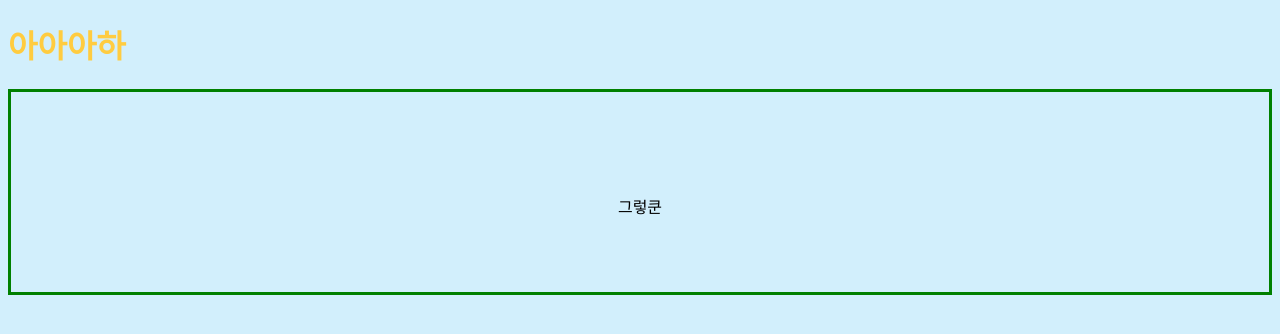
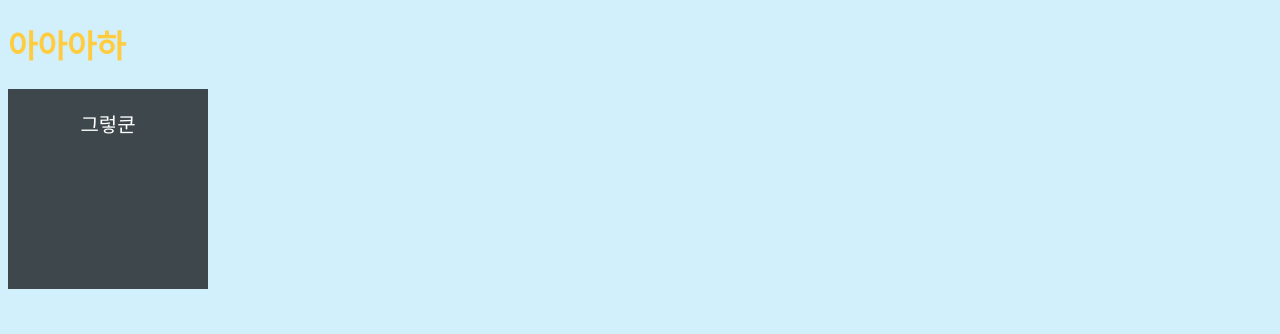
Before and after one commit to ehdrb613/dgme, a PHP site: page / in a window 1280 px wide. Shown: the top 334 px of the page. Run offline with PHP 8.4, Linux system fonts and the light colour scheme.

Commit message:
Add files via upload

```diff
--- a/test.css
+++ b/test.css
@@ -7,13 +7,18 @@ body{
 }
 
 .center{
-  line-height: 200px;
+
   height: 200px;
-  border: 3px solid green;
+  width: 200px;
+  background-color: rgba(0, 0, 0, 0.7);
   text-align: center;
+
+
 }
 .center p{
     vertical-align: middle;
     display: inline-block;
+    color:rgb(255,255,255);
+    font-size: 20px;
 
 }
```
